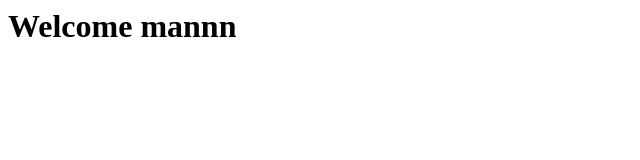
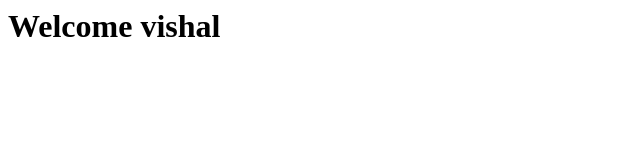
Before and after one commit to VishalAdina/gitdemo, a plain HTML site: page index.html in a window 1280 px wide. Shown: the full height of the page, 0-640 px from the left. Drawn offline with Linux system fonts and the light colour scheme.

Commit message:
second change is done

```diff
--- a/index.html
+++ b/index.html
@@ -1 +1 @@
-<h1> Welcome mannn </h1>
+<h1> Welcome  vishal </h1>
```
Also changed, not shown: home.html (+1 -1 lines).
